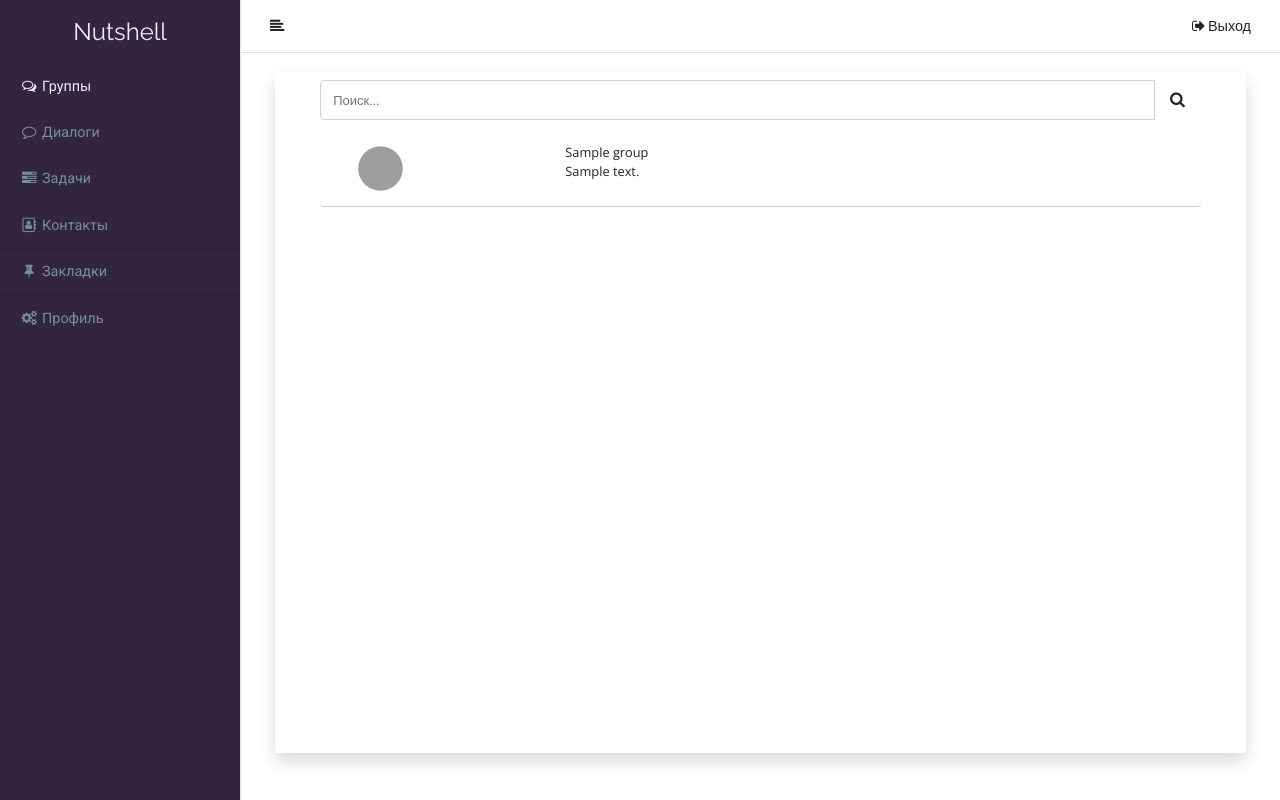
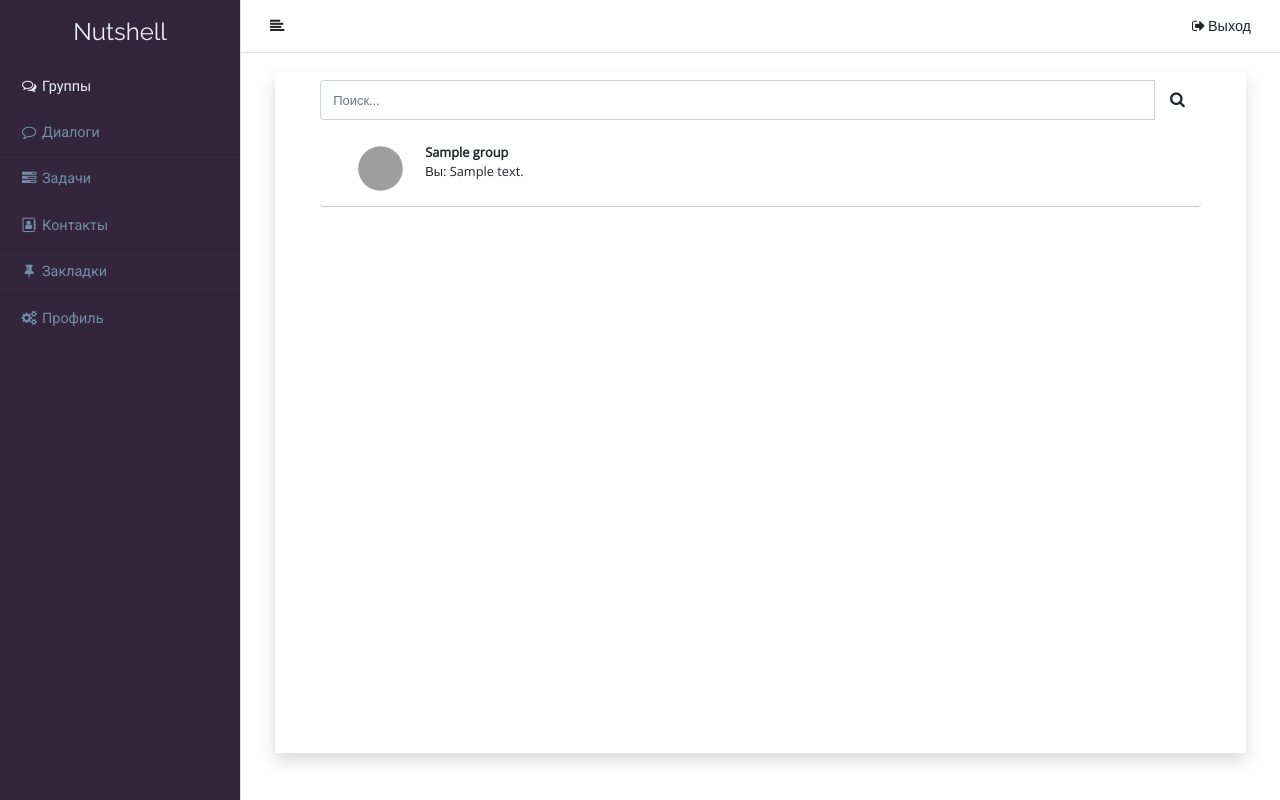
Before and after one commit to revuwem/nutshell, a PHP site: page / in a window 1280 px wide. Run offline with PHP 8.4, Linux system fonts and the light colour scheme; the visitor is signed in with stand-in values (Sample User, id 1); tables that the repository leaves empty or names only in its code hold one stand-in row (values such as "Sample post"); some libraries are stand-ins or nearby versions; grey boxes are pictures that could not be loaded.

Commit message:
6:05 complete chats

```diff
--- a/css/style.css
+++ b/css/style.css
@@ -209,24 +209,20 @@ ul{
   padding-top: .3rem;
 }
 
-.input-dialog-reply{
+.input-reply{
   height: 7%;
 }
 
-.input-dialog-reply form{
+.input-reply form{
   width: 100%;
 }
 
-.input-dialog-reply .input-group{
+.input-reply .input-group{
   width: 100%;
 }
 #dialogReply{
   width: 80%;
 }
-
-
-
-
 
 /*Tab Contacts*/
 .contacts-content .form-control{
--- a/db_connection.php
+++ b/db_connection.php
@@ -78,13 +78,14 @@ function fetch_user_chat_history($from_user_id, $to_user_id, $connect)
 
 function get_user_name($user_id, $connect)
 {
-    $query = "SELECT username FROM users WHERE user_id = '$user_id'";
+    $output='';
+    $query = "SELECT firstname, lastname FROM users WHERE user_id = '$user_id'";
     $statement = $connect->prepare($query);
     $statement->execute();
     $result=$statement->fetchAll();
     foreach($result as $row)
     {
-        return $row['username'];
+        return $row['firstname'].' '.$row['lastname'];
     }
 }
 
--- a/dialog_history.php
+++ b/dialog_history.php
@@ -9,7 +9,7 @@
         <div class="container-fluid dialog-history">
         </div>
     </div>
-    <div class="row input-dialog-reply">
+    <div class="row input-dialog-reply input-reply">
         <form action="javascript:void(null);" onsubmit="sendDialogMessage()" id="dialogReplyForm" method="POST">
             <div class="input-group">
                 <input type="text" class="form-control" name="dialogReply" id="dialogReply"
--- a/fetch_dialogs.php
+++ b/fetch_dialogs.php
@@ -31,7 +31,7 @@ $output='';
                                     <img class="rounded-circle  avatar" src="https://bootdey.com/img/Content/avatar/avatar1.png">
                                 </div>
                                 <div class="col col-10 col-sm-9 col-md-10 col-lg-11">
-                                    <p>'.get_user_name($rowDialog['from_user_id'], $connect).'</p><span class="label label-success rounded-circle"> '.count_unseen_message($rowDialog['from_user_id'], $_SESSION['user_id'], $connect).'</span><br>
+                                    <p class="font-weight-bold">'.get_user_name($rowDialog['from_user_id'], $connect).'</p><span class="label label-success rounded-circle"> '.count_unseen_message($rowDialog['from_user_id'], $_SESSION['user_id'], $connect).'</span><br>
                                 ';
                     if($message['from_user_id']==$_SESSION['user_id']){
                         $output .= '<p class="last-message">Вы:  '.$message['chat_message'].'</p>';
--- a/fetch_groups.php
+++ b/fetch_groups.php
@@ -18,24 +18,31 @@ if(count($resultGroups)>0)
    {
 
        $query="
-        SELECT chat_message FROM chat_groups_messages WHERE to_chat_group_id='".$rowGroup['chat_group_id']."' ORDER BY timestamp DESC LIMIT 1
+        SELECT chat_message, from_user_id FROM chat_groups_messages WHERE to_chat_group_id='".$rowGroup['chat_group_id']."' ORDER BY timestamp DESC LIMIT 1
        ";
 
        $statement=$connect->prepare($query);
        $statement->execute();
        $result=$statement->fetchAll();
-       $output .= '<li class="list-group-item btn btn-light groupElement" data-chatgroupid="'.$rowGroup['chat_group_id'].'" data-chatgroupname="'.get_group_chat_name($rowGroup['chat_group_id'], $connect).'">
-                        <div class="row">
-                            <div class="col col-2 col-sm-3 col-md-3 col-lg-3">
-                                <img class="rounded-circle  avatar" src="https://bootdey.com/img/Content/avatar/avatar1.png">
-                            </div>
-                            <div class="col col-10 col-sm-9 col-md-9 col-lg-9">
-                                <p>'.get_group_chat_name($rowGroup['chat_group_id'], $connect).'</p><br>
-       ';
        foreach($result as $messages)
        {
-          $message=$messages['chat_message'];
-           $output .= '<p class="last-message">'.$message.'</p>';
+
+            $output .= '<li class="list-group-item btn btn-light groupElement" data-chatgroupid="'.$rowGroup['chat_group_id'].'" data-chatgroupname="'.get_group_chat_name($rowGroup['chat_group_id'], $connect).'">
+            <div class="row">
+                <div class="col col-2 col-sm-3 col-md-2 col-lg-1">
+                    <img class="rounded-circle  avatar" src="https://bootdey.com/img/Content/avatar/avatar1.png">
+                </div>
+                <div class="col col-10 col-sm-9 col-md-10 col-lg-11">
+                    <p class="font-weight-bold">'.get_group_chat_name($rowGroup['chat_group_id'], $connect).'</p><br>
+            ';
+           $message=$messages['chat_message'];
+
+           if($messages['from_user_id']==$_SESSION['user_id']){
+                $output .= '<p class="last-message">Вы: '.$message.'</p>';
+           }
+           else{
+                $output .= '<p class="last-message">'.get_user_name($messages['from_user_id'], $connect).': '.$message.'</p>';
+           }
        }
 
        $output .= '</div>
--- a/group_history.php
+++ b/group_history.php
@@ -1,6 +1,6 @@
 <div class="container message-space shadow">
     <div class="row header">
-        <div class="col col-12"><button class="btn" id="close-dialog-form"><span class="fa fa-arrow-left fa-fw"aria-hidden="true"></span></button><img class="rounded-circle  avatar"
+        <div class="col col-12"><button class="btn" id="close-group-form"><span class="fa fa-arrow-left fa-fw"aria-hidden="true"></span></button><img class="rounded-circle  avatar"
                 src="https://bootdey.com/img/Content/avatar/avatar1.png">
             <p id="group-name"></p>
         </div>
@@ -9,8 +9,8 @@
         <div class="container-fluid group-history">
         </div>
     </div>
-    <div class="row input-group-reply">
-        <form action="javascript:void(null);" onsubmit="sendDialogMessage()" id="groupReplyForm" method="POST">
+    <div class="row input-group-reply input-reply">
+        <form action="javascript:void(null);" onsubmit="sendGroupMessage()" id="groupReplyForm" method="POST">
             <div class="input-group">
                 <input type="text" class="form-control" name="groupReply" id="groupReply"
                     placeholder="Введите ваше сообщение..." autocomplete="false">
--- a/js/background.js
+++ b/js/background.js
@@ -190,6 +190,12 @@ $(document).ready(function() {
         });
     });
 
+    //Закрыть окно диалога
+    $(document).on('click', '#close-group-form', function(){
+        $('#groups').empty();
+        link_groups_list();
+    });
+
 
 
 
--- a/js/handlers.js
+++ b/js/handlers.js
@@ -109,3 +109,20 @@ function sendDialogMessage() {
       }
   });
 };
+
+
+//Отправка сообщения в группе
+function sendGroupMessage() {
+  var to_chat_id = $('#send-group-chat').data('tochatid');
+  var chat_message = $('#groupReply').val();
+  $.ajax({
+      url:"insert_group_chat.php",
+      method: "POST",
+      data:{to_chat_id:to_chat_id, chat_message:chat_message},
+      success: function(data)
+      {
+          $('#groupReply').val('');
+          $('.group-history').html(data);
+      }
+  });
+};
```
